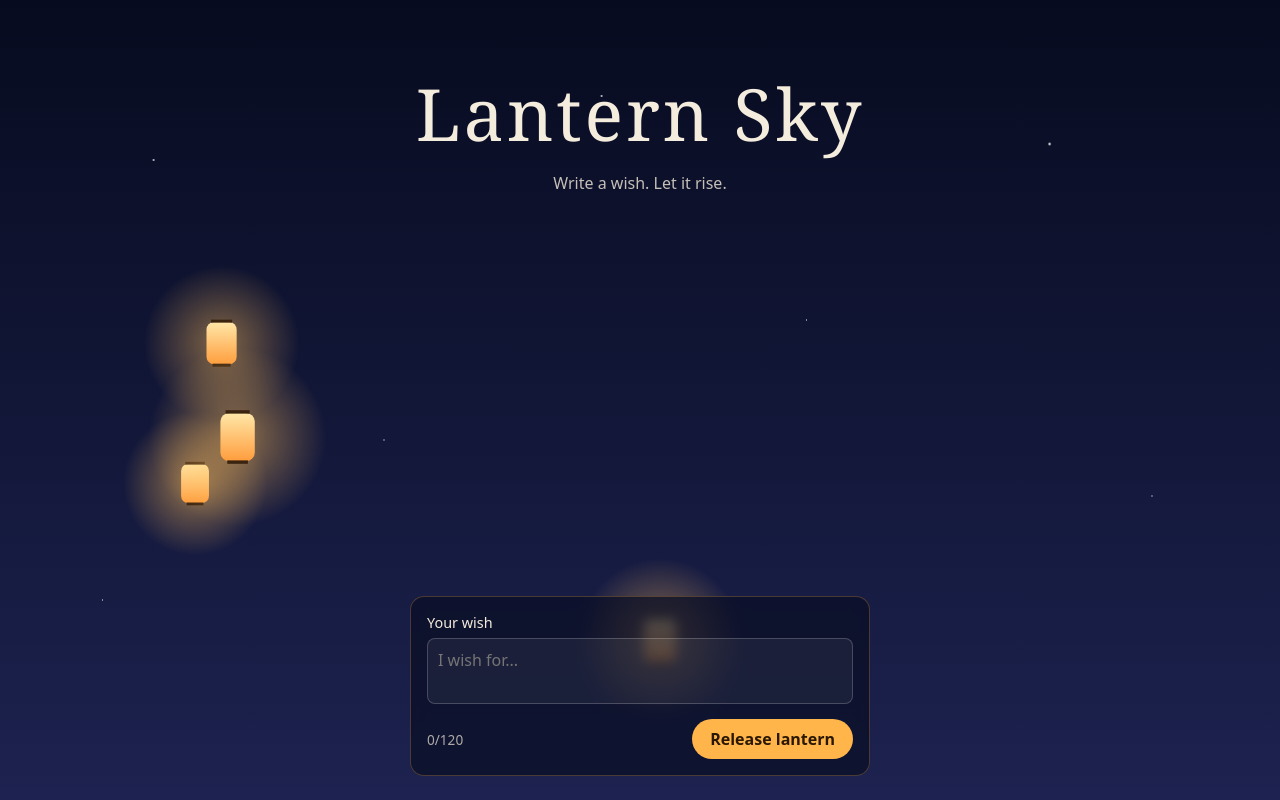
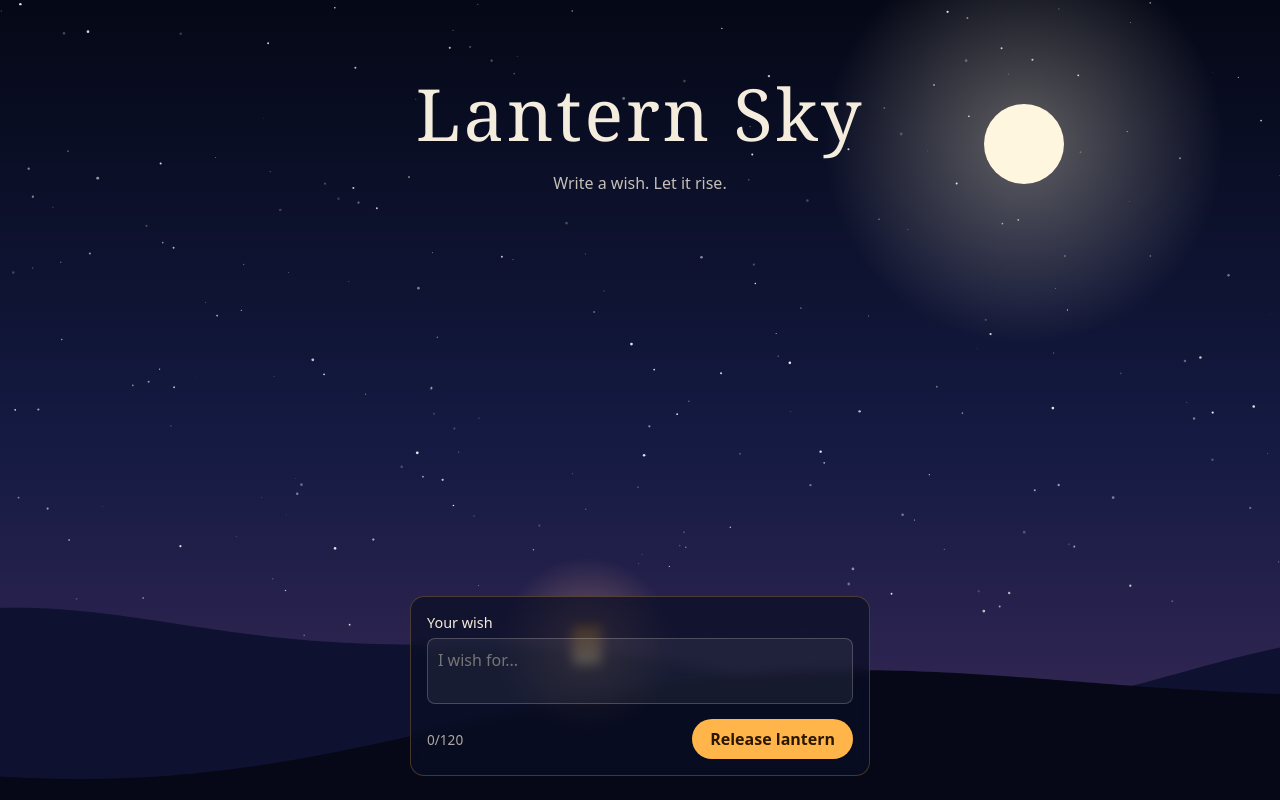
Before and after one commit to Debashnu/lantern-sky, a website: page public/index.html in a window 1280 px wide. Both pictures are taken after typing "Sample" into the empty fields and a click on the button "Release lantern". Drawn offline with Linux system fonts and the light colour scheme; no server answers; animation ran at ten frames a second.

Commit message:
Phase 3: Express server, saved wishes, realistic scene

```diff
--- a/public/app.js
+++ b/public/app.js
@@ -19,64 +19,159 @@ function resize() {
 addEventListener("resize", resize);
 resize();
 
-// ---- Lanterns ----
+// ---------- The scene: sky, stars, moon, hills ----------
+const stars = Array.from({ length: 220 }, () => ({
+  x: Math.random(), y: Math.random() * 0.8,
+  r: rand(0.3, 1.4), phase: rand(0, 6), speed: rand(0.5, 2),
+}));
+
+function drawScene(t) {
+  const sky = ctx.createLinearGradient(0, 0, 0, h);
+  sky.addColorStop(0, "#050816");
+  sky.addColorStop(0.55, "#141a42");
+  sky.addColorStop(1, "#3b2a58");
+  ctx.fillStyle = sky;
+  ctx.fillRect(0, 0, w, h);
+
+  for (const s of stars) {
+    const twinkle = 0.5 + 0.5 * Math.sin((t / 1000) * s.speed + s.phase);
+    ctx.fillStyle = `rgba(255,255,255,${0.2 + 0.7 * twinkle})`;
+    ctx.beginPath();
+    ctx.arc(s.x * w, s.y * h, s.r, 0, Math.PI * 2);
+    ctx.fill();
+  }
+
+  // moon with a soft halo
+  const mx = w * 0.8, my = h * 0.18, mr = Math.min(w, h) * 0.05;
+  const halo = ctx.createRadialGradient(mx, my, mr, mx, my, mr * 5);
+  halo.addColorStop(0, "rgba(255,244,214,0.28)");
+  halo.addColorStop(1, "rgba(255,244,214,0)");
+  ctx.fillStyle = halo;
+  ctx.fillRect(mx - mr * 5, my - mr * 5, mr * 10, mr * 10);
+  ctx.fillStyle = "#fff6df";
+  ctx.beginPath();
+  ctx.arc(mx, my, mr, 0, Math.PI * 2);
+  ctx.fill();
+
+  // two layers of hills: the far one is lighter, the near one darker
+  for (const L of [
+    { base: 0.82, amp: 0.05, color: "#0e1230", f: 0.004, off: 1 },
+    { base: 0.9, amp: 0.06, color: "#060818", f: 0.0025, off: 5 },
+  ]) {
+    ctx.fillStyle = L.color;
+    ctx.beginPath();
+    ctx.moveTo(0, h);
+    for (let x = 0; x <= w + 8; x += 8) {
+      const y = h * L.base - Math.sin(x * L.f + L.off) * h * L.amp
+                           - Math.sin(x * L.f * 2.3 + L.off * 2) * h * L.amp * 0.4;
+      ctx.lineTo(x, y);
+    }
+    ctx.lineTo(w, h);
+    ctx.fill();
+  }
+}
+
+// ---------- Lanterns ----------
 const lanterns = [];
+const embers = [];
+const seen = new Set();
 let hovered = null;
 
 function makeLantern(text, x, y) {
+  const z = x === undefined ? rand(0.55, 1) : 1;   // z = depth: small and dim is far, 1 is close
   return {
-    text,
+    text, z,
     x: x ?? rand(60, w - 60),
-    y: y ?? rand(h * 0.15, h * 0.75),
-    speed: rand(0.15, 0.4) * (calm ? 0.2 : 1),
+    y: y ?? rand(h * 0.1, h * 0.7),
+    speed: rand(0.15, 0.4) * z * (calm ? 0.2 : 1),
     sway: rand(0, Math.PI * 2),
     swaySpeed: rand(0.008, 0.016) * (calm ? 0.2 : 1),
-    size: rand(26, 38),
+    size: rand(26, 38) * z,
     flicker: rand(0, 6),
   };
 }
 
-["I wish for a quiet morning", "May everyone get home safe tonight", "I hope my plant survives this week"]
-  .forEach((text) => lanterns.push(makeLantern(text)));
+function addLantern(text, x, y) {
+  lanterns.push(makeLantern(text, x, y));
+  lanterns.sort((a, b) => a.z - b.z);   // far ones are drawn first
+}
 
-const posX = (l) => l.x + Math.sin(l.sway) * 18;
+const posX = (l) => l.x + Math.sin(l.sway) * 18 * l.z;
 
 function drawLantern(l, t) {
   const x = posX(l), y = l.y, s = l.size;
-  const flick = 0.85 + 0.15 * Math.sin(t / 200 + l.flicker);
+  const flick = 0.85 + 0.15 * Math.sin(t / 170 + l.flicker) + 0.05 * Math.sin(t / 53 + l.flicker);
+  ctx.globalAlpha = 0.45 + 0.55 * l.z;
 
-  // soft glow around the lantern
-  const glow = ctx.createRadialGradient(x, y, 2, x, y, s * 2.6);
-  glow.addColorStop(0, `rgba(255, 190, 90, ${0.55 * flick})`);
-  glow.addColorStop(1, "rgba(255, 190, 90, 0)");
+  // glow: "lighter" adds light instead of covering what's behind
+  ctx.globalCompositeOperation = "lighter";
+  const glow = ctx.createRadialGradient(x, y, 2, x, y, s * 3);
+  glow.addColorStop(0, `rgba(255,170,70,${0.5 * flick})`);
+  glow.addColorStop(1, "rgba(255,170,70,0)");
   ctx.fillStyle = glow;
   ctx.fillRect(x - s * 3, y - s * 3, s * 6, s * 6);
+  ctx.globalCompositeOperation = "source-over";
 
-  // lantern body
+  // paper body, brighter near the flame at the bottom
   const body = ctx.createLinearGradient(0, y - s * 0.7, 0, y + s * 0.7);
-  body.addColorStop(0, "#ffe7a8");
-  body.addColorStop(1, "#ff9d3d");
+  body.addColorStop(0, "#e8a24c");
+  body.addColorStop(0.6, "#ffc46b");
+  body.addColorStop(1, "#fff0b8");
   ctx.fillStyle = body;
   ctx.beginPath();
-  ctx.roundRect(x - s / 2, y - s * 0.7, s, s * 1.4, s * 0.25);
+  ctx.roundRect(x - s / 2, y - s * 0.7, s, s * 1.4, s * 0.22);
   ctx.fill();
 
-  // dark top and bottom caps
+  // paper ribs
+  ctx.strokeStyle = "rgba(120,50,0,0.28)";
+  ctx.lineWidth = Math.max(1, s * 0.03);
+  for (const k of [-0.17, 0.17]) {
+    ctx.beginPath();
+    ctx.moveTo(x + s * k, y - s * 0.68);
+    ctx.lineTo(x + s * k, y + s * 0.68);
+    ctx.stroke();
+  }
+
+  // flame
+  const flame = ctx.createRadialGradient(x, y + s * 0.35, 0, x, y + s * 0.35, s * 0.4);
+  flame.addColorStop(0, `rgba(255,255,235,${flick})`);
+  flame.addColorStop(1, "rgba(255,200,100,0)");
+  ctx.fillStyle = flame;
+  ctx.fillRect(x - s * 0.4, y - s * 0.1, s * 0.8, s * 0.9);
+
+  // dark caps
   ctx.fillStyle = "#3a2410";
-  ctx.fillRect(x - s * 0.35, y - s * 0.78, s * 0.7, s * 0.1);
+  ctx.fillRect(x - s * 0.36, y - s * 0.78, s * 0.72, s * 0.1);
   ctx.fillRect(x - s * 0.3, y + s * 0.68, s * 0.6, s * 0.1);
+  ctx.globalAlpha = 1;
+
+  // now and then, a little ember drops from the flame
+  if (!calm && Math.random() < 0.03 && embers.length < 150) {
+    embers.push({ x: x + rand(-s * 0.2, s * 0.2), y: y + s * 0.8,
+                  vx: rand(-0.15, 0.15), vy: rand(0.2, 0.6), life: 1 });
+  }
+}
+
+function drawEmbers() {
+  ctx.globalCompositeOperation = "lighter";
+  for (let i = embers.length - 1; i >= 0; i--) {
+    const e = embers[i];
+    e.x += e.vx; e.y += e.vy; e.life -= 0.012;
+    if (e.life <= 0) { embers.splice(i, 1); continue; }
+    ctx.fillStyle = `rgba(255,150,60,${e.life * 0.8})`;
+    ctx.beginPath();
+    ctx.arc(e.x, e.y, 1.3, 0, Math.PI * 2);
+    ctx.fill();
+  }
+  ctx.globalCompositeOperation = "source-over";
 }
 
 function wrap(text, max = 22) {
   const lines = [];
   let line = "";
   for (const word of text.split(" ")) {
-    if ((line + " " + word).trim().length > max) {
-      lines.push(line);
-      line = word;
-    } else {
-      line = (line + " " + word).trim();
-    }
+    if ((line + " " + word).trim().length > max) { lines.push(line); line = word; }
+    else line = (line + " " + word).trim();
   }
   lines.push(line);
   return lines;
@@ -89,7 +184,7 @@ function drawWish(l) {
   ctx.textAlign = "center";
   const boxW = Math.max(...lines.map((line) => ctx.measureText(line).width)) + 20;
   const boxH = lines.length * 18 + 14;
-  ctx.fillStyle = "rgba(10, 14, 36, 0.85)";
+  ctx.fillStyle = "rgba(10,14,36,0.88)";
   ctx.beginPath();
   ctx.roundRect(x - boxW / 2, y, boxW, boxH, 10);
   ctx.fill();
@@ -98,40 +193,72 @@ function drawWish(l) {
 }
 
 function animate(t) {
-  ctx.clearRect(0, 0, w, h);
+  drawScene(t);
   for (const l of lanterns) {
     l.y -= l.speed;
     l.sway += l.swaySpeed;
-    if (l.y < -80) {          // floated off the top: come back from below
-      l.y = h + 80;
-      l.x = rand(60, w - 60);
-    }
+    if (l.y < -80) { l.y = h + 80; l.x = rand(60, w - 60); }
     drawLantern(l, t);
   }
+  drawEmbers();
   if (hovered) drawWish(hovered);
   requestAnimationFrame(animate);
 }
 requestAnimationFrame(animate);
 
-// ---- Mouse and touch: point at a lantern to read its wish ----
+// ---------- Point at a lantern to read its wish ----------
 function pick(e) {
-  hovered = lanterns.find((l) => Math.hypot(e.clientX - posX(l), e.clientY - l.y) < l.size * 1.2) || null;
+  hovered = [...lanterns].reverse()
+    .find((l) => Math.hypot(e.clientX - posX(l), e.clientY - l.y) < l.size * 1.2) || null;
   canvas.style.cursor = hovered ? "pointer" : "default";
 }
 canvas.addEventListener("pointermove", pick);
 canvas.addEventListener("pointerdown", pick);
 canvas.addEventListener("pointerleave", () => (hovered = null));
 
-// ---- The wish form ----
-wish.addEventListener("input", () => {
-  count.textContent = wish.value.length;
-});
+// ---------- Talking to the server ----------
+let firstLoad = true;
 
-form.addEventListener("submit", (event) => {
+async function loadWishes() {
+  try {
+    const res = await fetch("/api/wishes");
+    const list = await res.json();
+    for (const item of list) {
+      if (seen.has(item.id)) continue;      // already floating
+      seen.add(item.id);
+      addLantern(item.text);
+    }
+    if (firstLoad && list.length === 0) {   // empty sky: add a few starters
+      ["I wish for a quiet morning", "May everyone get home safe tonight"]
+        .forEach((text) => addLantern(text));
+    }
+  } catch {
+    console.log("Server not reachable. Start it with: node server.js");
+  }
+  firstLoad = false;
+}
+loadWishes();
+setInterval(loadWishes, 8000);   // pick up other visitors' wishes (phase 4 makes this instant)
+
+wish.addEventListener("input", () => { count.textContent = wish.value.length; });
+
+form.addEventListener("submit", async (event) => {
   event.preventDefault();
   const text = wish.value.trim();
   if (!text) return;
-  lanterns.push(makeLantern(text, w / 2 + rand(-40, 40), h - 150));
   wish.value = "";
   count.textContent = 0;
+  try {
+    const res = await fetch("/api/wishes", {
+      method: "POST",
+      headers: { "Content-Type": "application/json" },
+      body: JSON.stringify({ text }),
+    });
+    if (!res.ok) throw new Error("Save failed");
+    const saved = await res.json();
+    seen.add(saved.id);
+  } catch (err) {
+    console.error(err);                     // still show the lantern for this visitor
+  }
+  addLantern(text, w / 2 + rand(-40, 40), h - 150);
 });
--- a/public/style.css
+++ b/public/style.css
@@ -22,14 +22,6 @@ body {
 .sky {
   position: fixed;
   inset: 0;
-  background-image:
-    radial-gradient(1.5px 1.5px at 12% 20%, #fff, transparent),
-    radial-gradient(1px 1px at 30% 55%, #fff, transparent),
-    radial-gradient(1.5px 1.5px at 47% 12%, #fff, transparent),
-    radial-gradient(1px 1px at 63% 40%, #fff, transparent),
-    radial-gradient(2px 2px at 82% 18%, #fff, transparent),
-    radial-gradient(1px 1px at 90% 62%, #fff, transparent),
-    radial-gradient(1px 1px at 8% 75%, #fff, transparent);
 }
 
 /* Lanterns are drawn on this canvas by app.js */
```
Also changed, not shown: server.js (added, +42 -0 lines), 1 other file.
